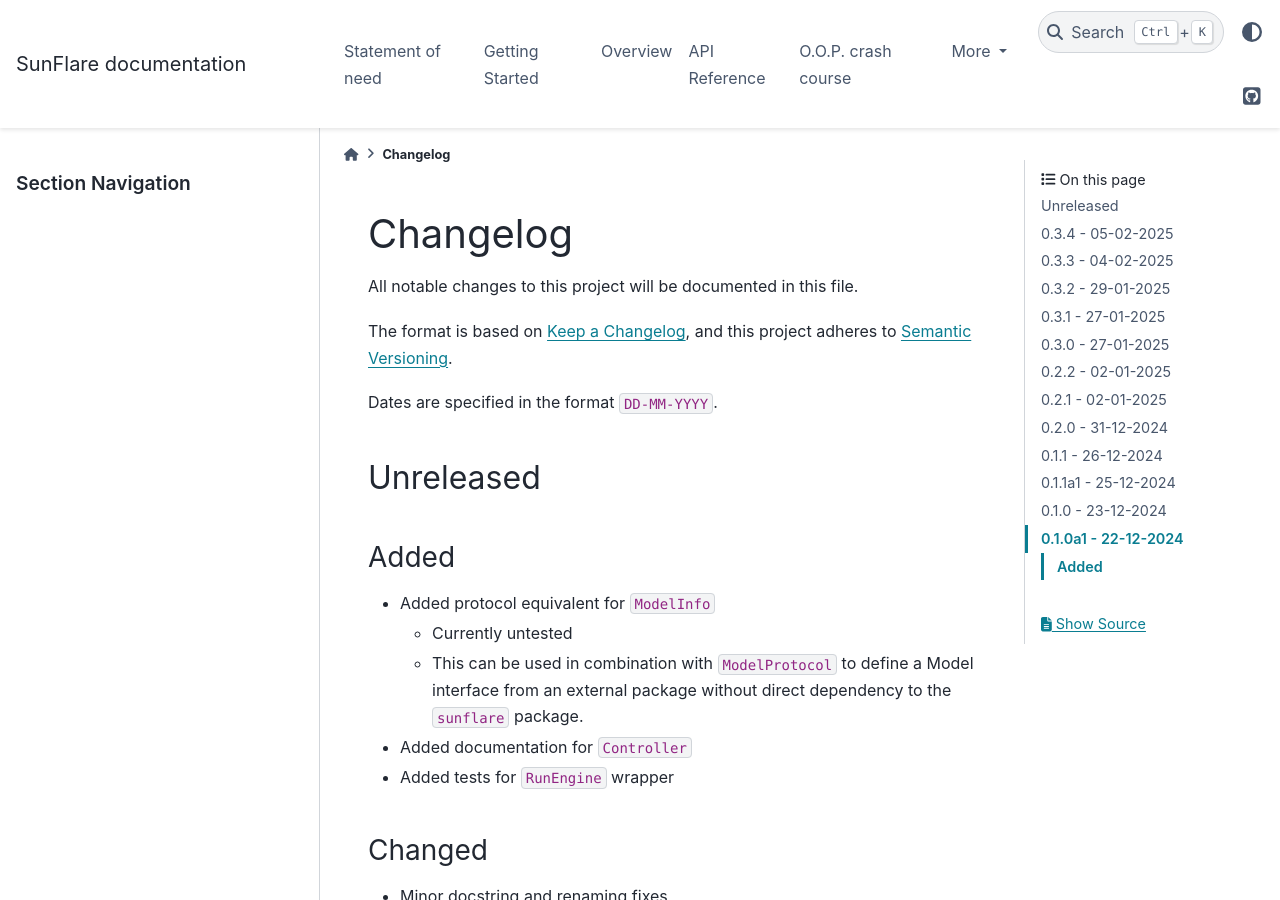
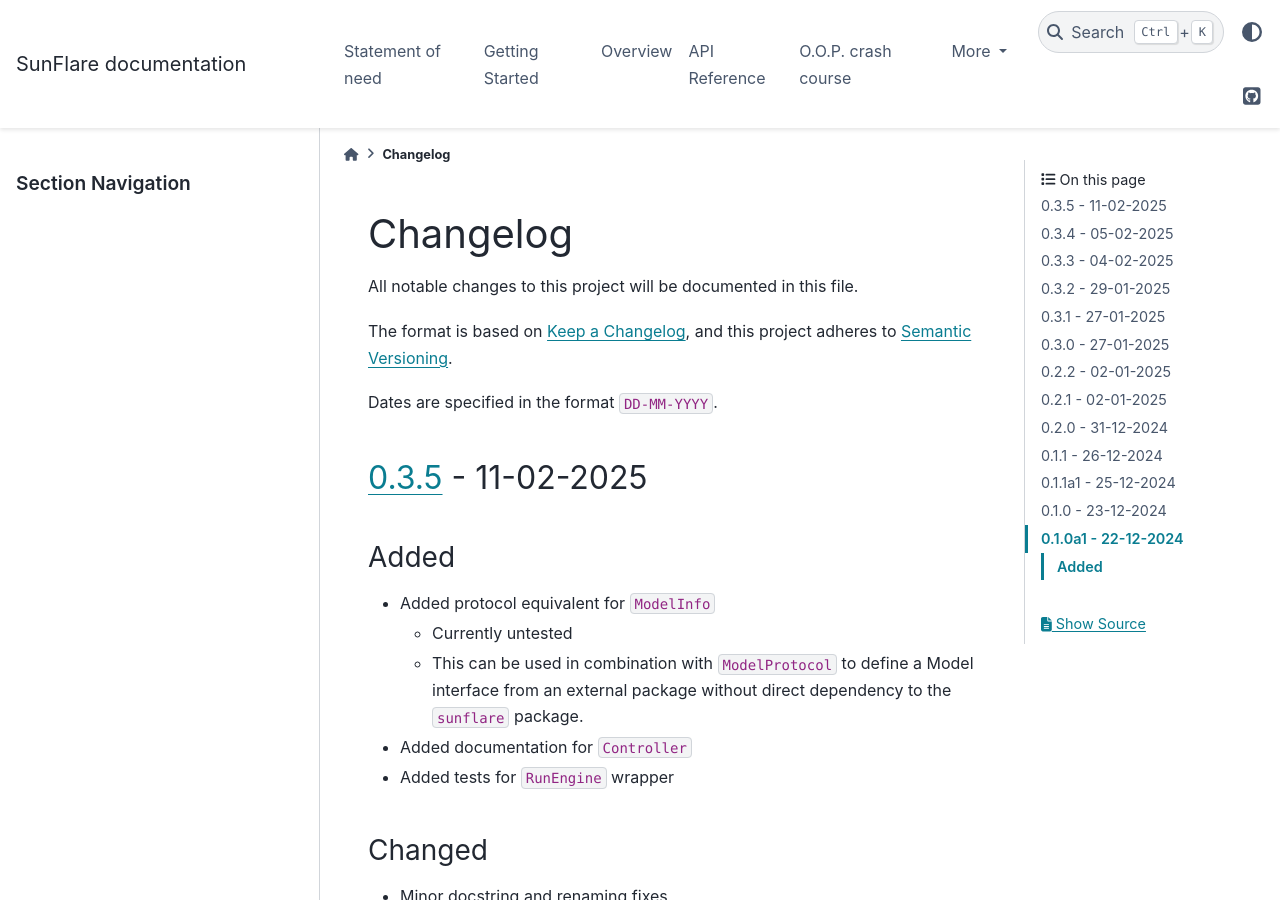
Before and after one commit to redsun-acquisition/sunflare, a Sphinx documentation site: the page built from docs/changelog.md, in a window 1280 px wide and 900 px high. Built offline with Sphinx 7.4.7 and the PyData theme 0.15.4, drawn with Linux system fonts in a browser that asks for light colours.

Commit message:
Prepare for 0.3.5

```diff
--- a/docs/changelog.md
+++ b/docs/changelog.md
@@ -7,7 +7,7 @@
 
 Dates are specified in the format `DD-MM-YYYY`.
 
-## Unreleased
+## [0.3.5] - 11-02-2025
 
 ### Added
 
@@ -146,6 +146,7 @@
 - Alpha release;
 - Basic project infrastructure;
 
+[0.3.5]: https://github.com/redsun-acquisition/sunflare/compare/v0.3.4...v0.3.5
 [0.3.4]: https://github.com/redsun-acquisition/sunflare/compare/v0.3.3...v0.3.4
 [0.3.3]: https://github.com/redsun-acquisition/sunflare/compare/v0.3.2...v0.3.3
 [0.3.2]: https://github.com/redsun-acquisition/sunflare/compare/v0.3.1...v0.3.2
```
